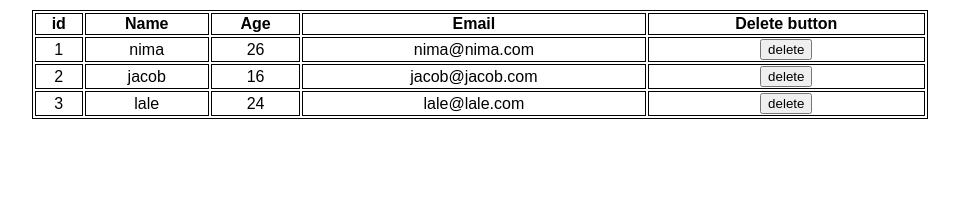
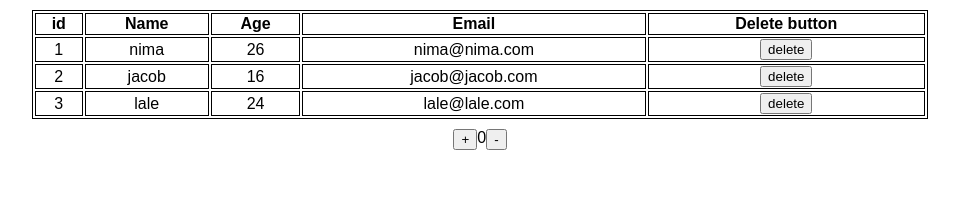
Before and after one commit to nima000006/react-training, a React (Create React App) app in the folder my-app/: page / in a window 1280 px wide. Shown: the top 219 px of the page, without its empty margins (160-1119 px from the left). Built offline with nearby package versions, Linux system fonts and the light colour scheme.

Commit message:
component and props training

```diff
--- a/my-app/src/App.js
+++ b/my-app/src/App.js
@@ -1,5 +1,5 @@
 import React, { useState } from "react";
-
+import Table from "./component/Table";
 const App = () => {
     const [myArray, setMyArray] = useState([
         {
@@ -25,31 +25,23 @@ const App = () => {
       const updateArray = myArray.filter((item) => item.id !== id);
       setMyArray(updateArray)
   };
+  const [value, setValue] = useState(0)
+  const clickHandler = (type) => {
+    if(type === "increase") setValue(value + 1);
+    else {
+      if(value > 0) setValue(value - 1);
+       else alert("impossible!!")
+    }
+
+  }
   return (
     <>
-      <table style={{ margin: "10px auto", width: "70%", textAlign: "center" }}>
-        <tr>
-          <th>id</th>
-          <th>Name</th>
-          <th>Age</th>
-          <th>Email</th>
-          <th>Delete button</th>
-        </tr>
-
-        {myArray.map((item) => {
-          return (
-            <tr>
-              <td>{item.id}</td>
-              <td>{item.name}</td>
-              <td>{item.age}</td>
-              <td>{item.email}</td>
-              <td>
-                <button onClick={() => deleteHandler(item.id)}>delete</button>
-              </td>
-            </tr>
-          );
-        })}
-      </table>
+      <Table array={myArray} deleteHandler={deleteHandler} />
+      <div style={{display: 'flex', justifyContent: 'center'}}>
+         <button onClick={() => clickHandler("increase")}>+</button>
+            <span>{value}</span>
+         <button onClick={() => clickHandler("decrease")}>-</button>
+      </div>
     </>
   );
 };
--- /dev/null
+++ b/my-app/src/component/Table.jsx
@@ -0,0 +1,30 @@
+const Table = ({array, deleteHandler}) => {
+    return(
+        <>
+         <table style={{ margin: "10px auto", width: "70%", textAlign: "center" }}>
+        <tr>
+          <th>id</th>
+          <th>Name</th>
+          <th>Age</th>
+          <th>Email</th>
+          <th>Delete button</th>
+        </tr>
+
+         {array.map(({id, name, age, email}) => {
+          return (
+            <tr>
+              <td>{id}</td>
+              <td>{name}</td>
+              <td>{age}</td>
+              <td>{email}</td>
+              <td>
+                {<button onClick={() => deleteHandler(id)}>delete</button> }
+              </td>
+            </tr>
+          );
+        })}
+      </table>
+        </>
+    )
+}
+export default Table
```
